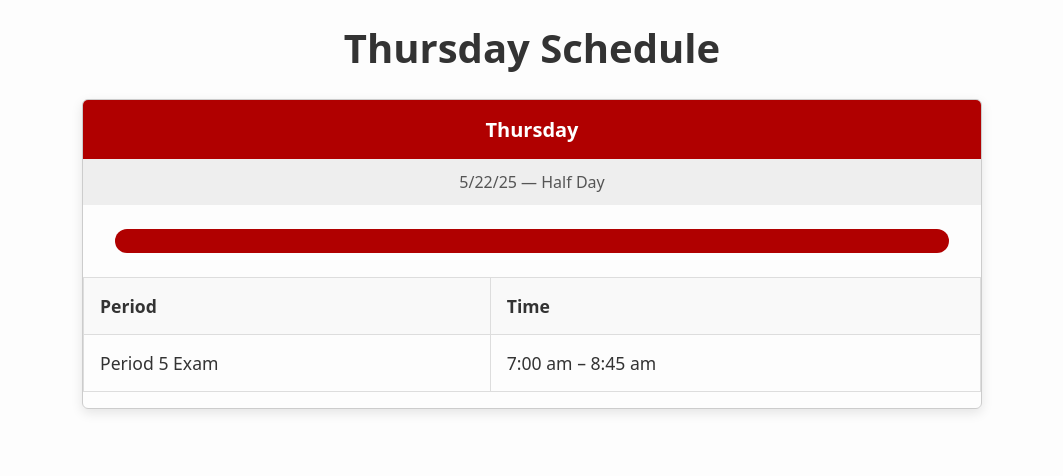
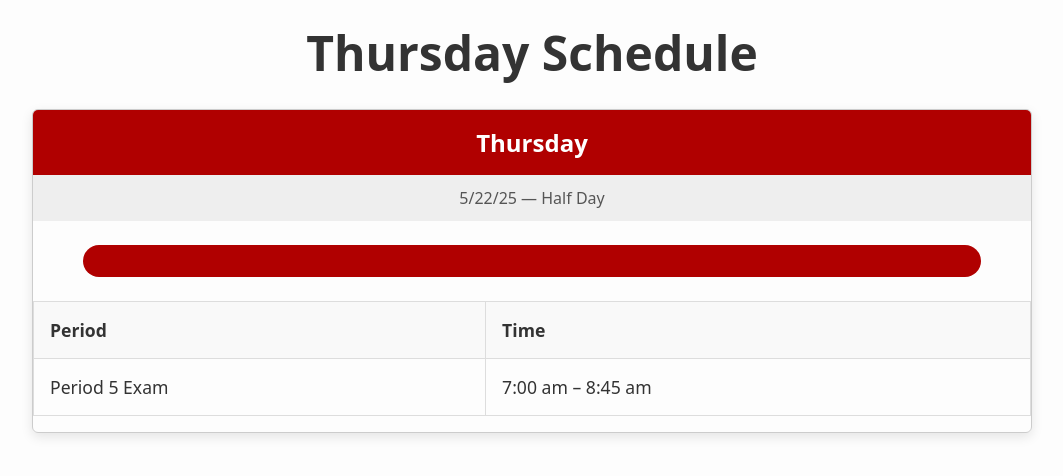
Before and after one commit to msciuca/tuesday_exam_sched, a plain HTML site: page index.html in a window 1280 px wide. Shown: the whole page, without its empty margins (108-1171 px from the left). Drawn offline with Linux system fonts and the light colour scheme.

Commit message:
Update index.html

```diff
--- a/index.html
+++ b/index.html
@@ -15,17 +15,16 @@
       display: flex;
       flex-direction: column;
       align-items: center;
-      justify-content: flex-start;
       padding: 20px;
     }
     h1 {
       text-align: center;
       margin-bottom: 24px;
-      font-size: 2.5rem;
+      font-size: 3rem;
     }
     .schedule {
       width: 100%;
-      max-width: 900px;
+      max-width: 1000px;
       border: 1px solid #ccc;
       border-radius: 6px;
       overflow: hidden;
@@ -37,7 +36,7 @@
       text-align: center;
       padding: 16px 0;
       font-weight: bold;
-      font-size: 1.25rem;
+      font-size: 1.5rem;
     }
     .schedule-subheader {
       background: #eee;
@@ -49,16 +48,17 @@
     /* Progress bar container */
     .progress-container {
       background: #e0e0e0;
-      height: 24px;
-      margin: 24px 32px;
-      border-radius: 12px;
+      height: 32px;
+      margin: 24px auto;
+      width: 90%;
+      border-radius: 16px;
       overflow: hidden;
     }
     .progress-bar {
       height: 100%;
       background: #b00000;
-      width: 0%; /* JS will set */
-      transition: width 0.3s ease;
+      width: 0%;
+      transition: width 0.5s ease;
     }
     .schedule-table {
       width: 100%;
@@ -105,12 +105,11 @@
   </section>
 
   <script>
-    // Calculate and set progress based on current time
-    (function() {
+    function updateProgress() {
       const now = new Date();
-      // Create today’s start/end times
+      // Today’s exam window
       const start = new Date(now.getFullYear(), now.getMonth(), now.getDate(), 7, 0, 0);
-      const end = new Date(now.getFullYear(), now.getMonth(), now.getDate(), 8, 45, 0);
+      const end   = new Date(now.getFullYear(), now.getMonth(), now.getDate(), 8, 45, 0);
       let percent;
       if (now <= start) {
         percent = 0;
@@ -120,7 +119,12 @@
         percent = ((now - start) / (end - start)) * 100;
       }
       document.getElementById('progressBar').style.width = percent + '%';
-    })();
+    }
+
+    // update once immediately…
+    updateProgress();
+    // …then update every second
+    setInterval(updateProgress, 1000);
   </script>
 </body>
 </html>
```
